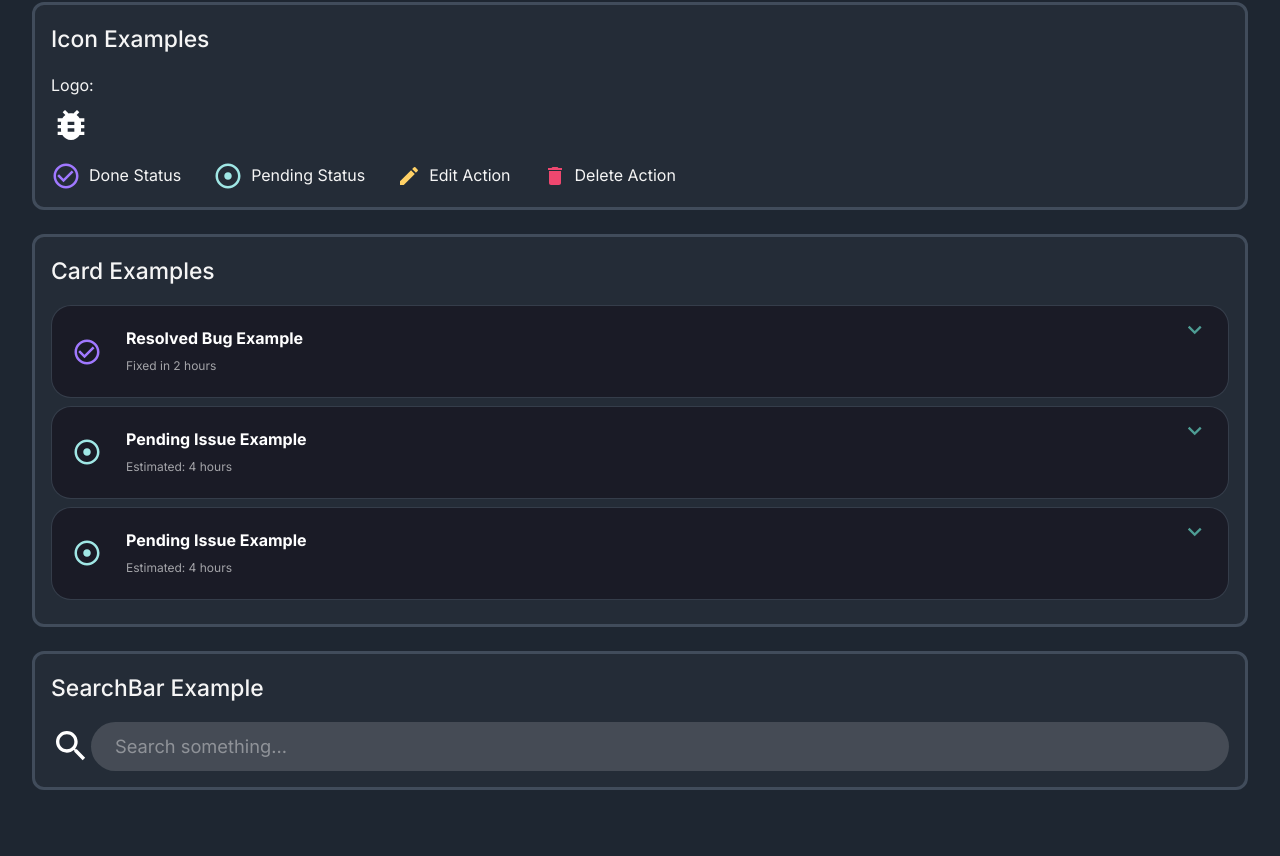
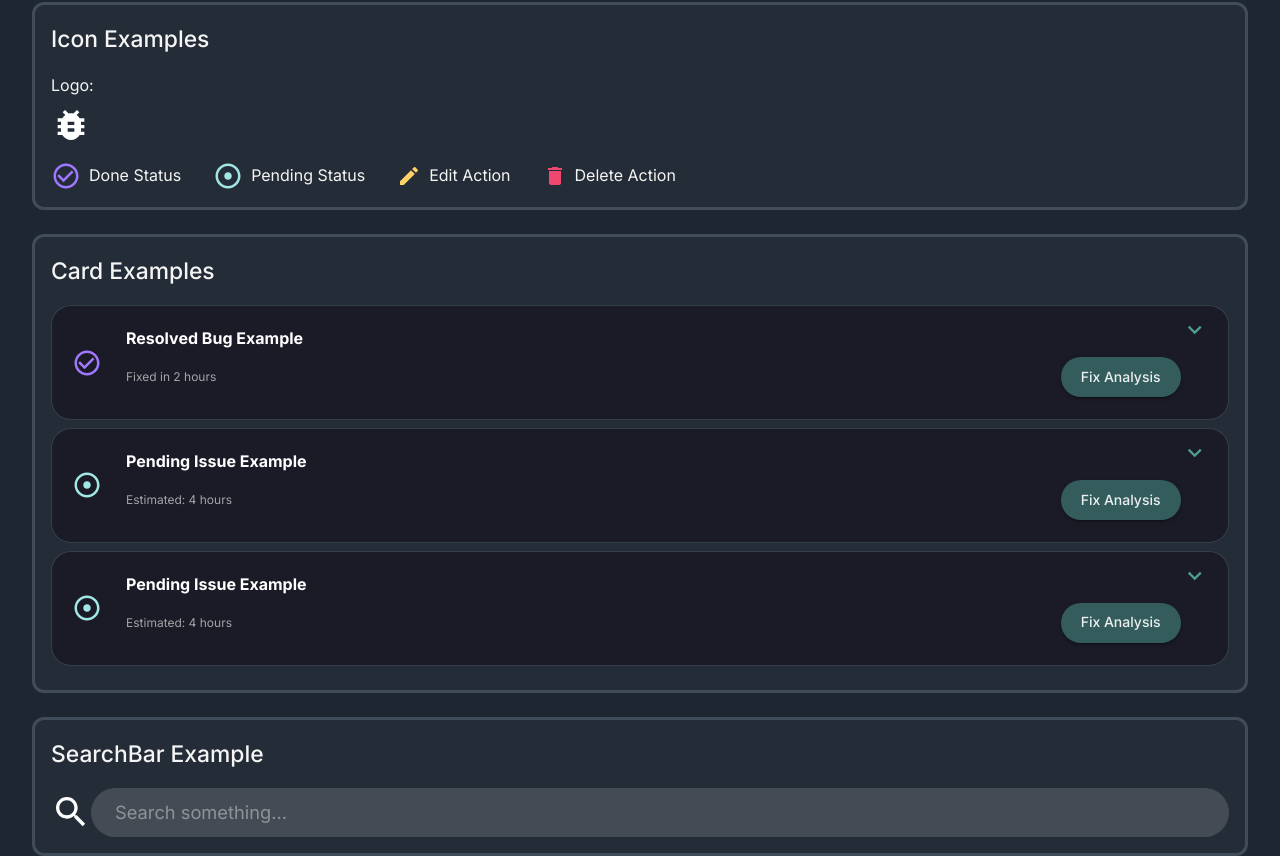
Before and after one commit to CS3213-Team-8/bug_analysis_FE, a React (Create React App) app: page /dummy in a window 1280 px wide. Shown: the part 631-1487 px from the top of the page. Before the commit the page ends 1421 px from the top, so only its background shows below. Built offline with nearby package versions, Linux system fonts and the light colour scheme; no server answers.

Commit message:
Add button component

```diff
--- a/src/components/card.js
+++ b/src/components/card.js
@@ -7,7 +7,8 @@ import {
   Box,
   IconButton,
   Tooltip,
-  Snackbar
+  Snackbar,
+  Button
 } from '@mui/material';
 import ExpandMoreIcon from '@mui/icons-material/ExpandMore';
 import ContentCopyIcon from '@mui/icons-material/ContentCopy';
@@ -159,7 +160,10 @@ const CustomizedCard = ({ iconVariant, title, timeToFix, category, description,
               </Box>
             )}
 
+
+
             {/* Time and category */}
+            <Box sx={{ display: "flex", alignItems: "center", gap: 3 }}>
               <Box sx={{ display: "flex", alignItems: "center", gap: 3 }}>
                 <Typography
                   sx={{
@@ -187,6 +191,31 @@ const CustomizedCard = ({ iconVariant, title, timeToFix, category, description,
                   </Typography>
                 )}
               </Box>
+
+              {/* Fix Analysis Button - Positioned Properly */}
+              <Box sx={{ ml: "auto"}}>
+                <Button
+                  variant="contained"
+                  color="primary"
+                  sx={{
+                    height: "40px",
+                    width: "120px",
+                    backgroundColor: "rgba(78, 157, 148, 0.50)",
+                    textTransform: "none",
+                    fontSize: "14px",
+                    borderRadius: "20px",
+                    color: "rgba(255, 255, 255, 0.9)",
+                    "&:hover": { backgroundColor: "#6AC0B6", color: "black" },
+                  }}
+                  onClick={(event) => event.stopPropagation()} // Prevents accordion from expanding
+                  // onClick={fetchGitHubIssues}
+                  // disabled={loading}
+                >
+                  Fix Analysis
+                </Button>
+              </Box>
+            </Box>
+
           </Box>
         </AccordionSummary>
 
```
Lines whose indentation alone changed are shown as unchanged.
